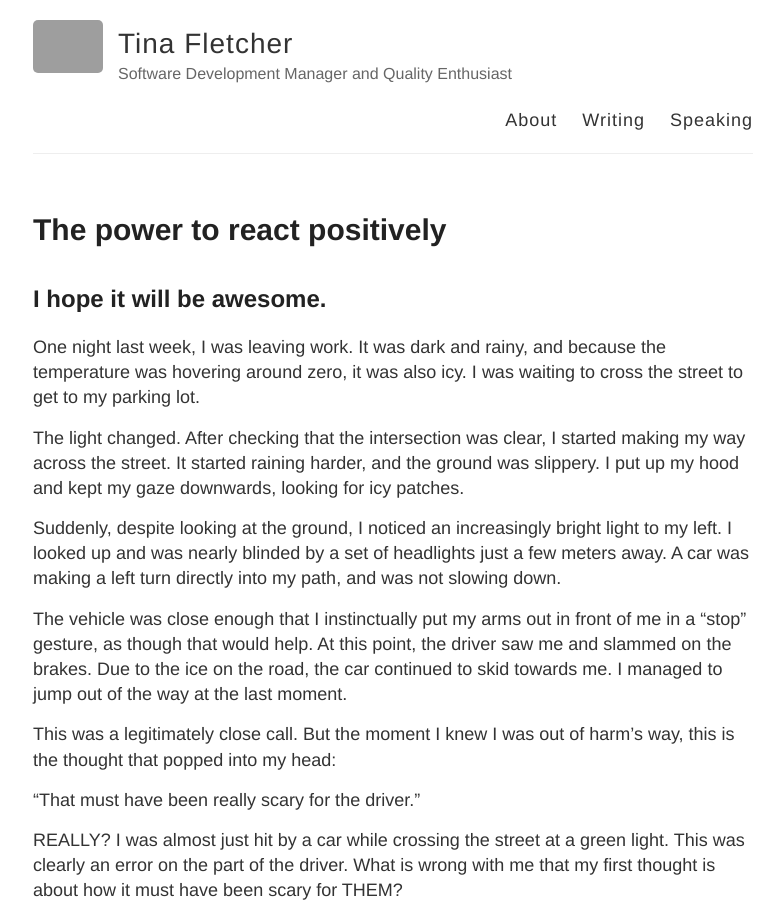
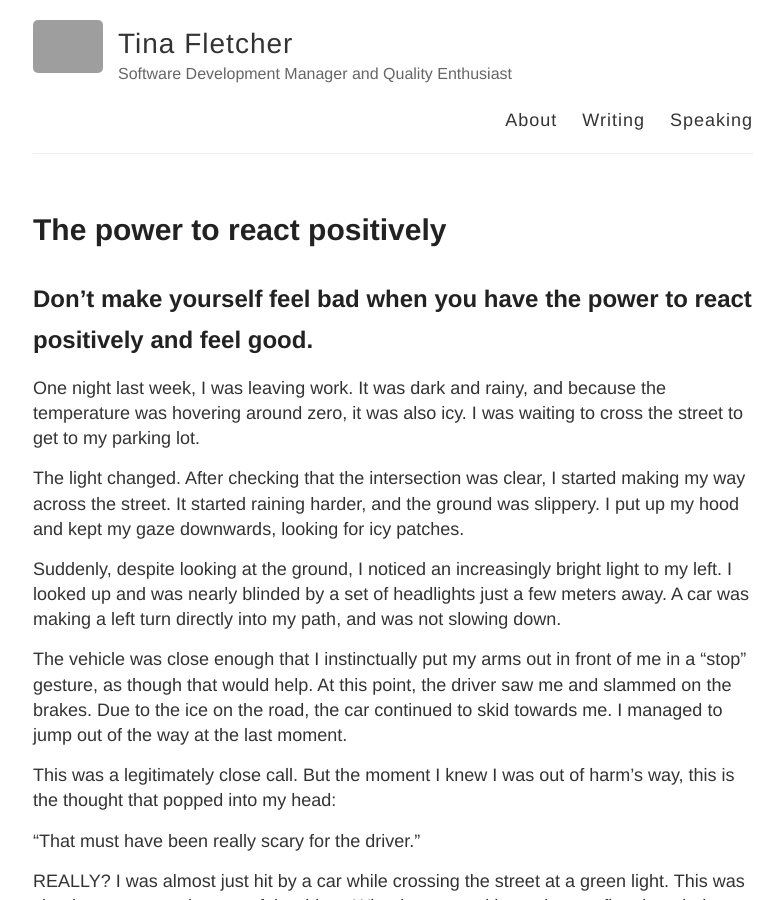
Before and after one commit to tinafletcher/tinafletcher.github.io, a Jekyll site: the page built from _posts/2018-1-29-The-power-to-react-positively.md, in a window 1280 px wide and 900 px high. Shown: the whole window, without its empty margins (247-1031 px from the left). Built offline with Jekyll 4.4.1, drawn with Linux system fonts in a browser that asks for light colours; grey boxes are pictures that could not be loaded.

```diff
--- a/_posts/2018-1-29-The-power-to-react-positively.md
+++ b/_posts/2018-1-29-The-power-to-react-positively.md
@@ -3,7 +3,7 @@
 title: The power to react positively
 ---
 
-I hope it will be awesome.
+Don't make yourself feel bad when you have the power to react positively and feel good.
 ---
 One night last week, I was leaving work. It was dark and rainy, and because the temperature was hovering around zero, it was also icy. I was waiting to cross the street to get to my parking lot.
 
```
Also changed, not shown: other parts of _posts/2018-1-29-The-power-to-react-positively.md (+2 -0 lines), 1 other file.
